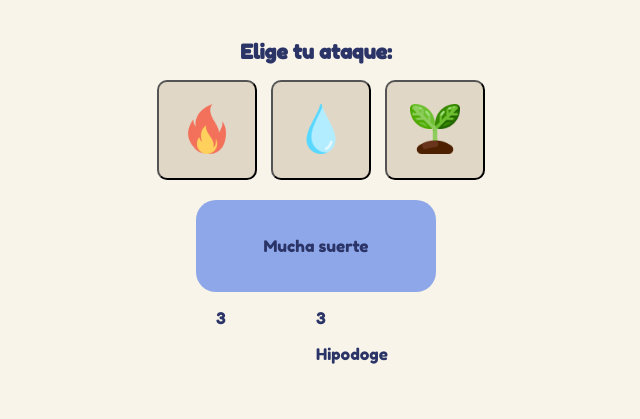
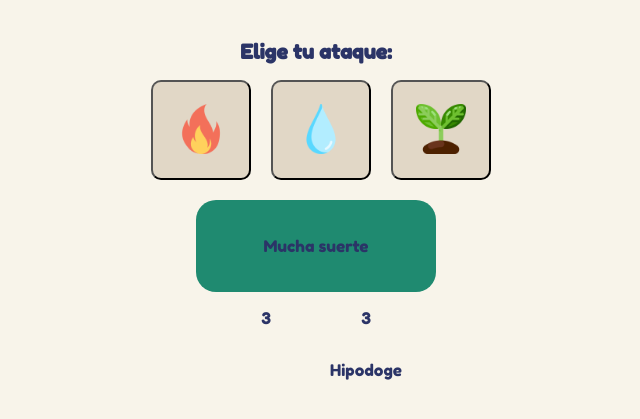
Before and after one commit to MarcoNarvaez/platzi-mokepon, a plain HTML site: page mokepon/mokepon.html in a window 1280 px wide. Both pictures are taken after a click on the button "Continuar". Shown: the part 77-496 px from the top of the page, without its empty margins (324-964 px from the left). Drawn offline with Linux system fonts and the light colour scheme.

Commit message:
practica

```diff
--- a/mokepon/mokepon.html
+++ b/mokepon/mokepon.html
@@ -5,7 +5,6 @@
     <meta http-equiv="X-UA-Compatible" content="IE=edge">
     <meta name="viewport" content="width=device-width, initial-scale=1.0">
     <title>Mokepon!</title>
-    <script src="/mokepon/mokepon.js"></script>
     <link rel="stylesheet" href="/mokepon/styles.css">
 </head>
 <body>
@@ -15,23 +14,23 @@
         <h2 class="subtitulo">Elige tu mascota:</h2>
 
         <div class="tarjetas">
+            <input type="radio" name="mascota" id="hipodoge" />
             <label class="tarjeta-mokepon" for="hipodoge">
                 <p>Hipodoge</p>
                 <img src="/assets/hipodoge.png" alt="hipodoge">
             </label>
-            <input type="radio" name="mascota" id="hipodoge" />
 
+            <input type="radio" name="mascota" id="capipepo" />
             <label class="tarjeta-mokepon" for="capipepo">
                 <p>Capipepo</p>
                 <img src="/assets/capipepo.png" alt="capipepo">
             </label>
-            <input type="radio" name="mascota" id="capipepo" />
 
+            <input type="radio" name="mascota" id="ratigueya" />
             <label class="tarjeta-mokepon" for="ratigueya">
                 <p>Ratigueya</p>
                 <img src="/assets/ratigueya.png" alt="ratigueya">
             </label>
-            <input type="radio" name="mascota" id="ratigueya" />
         </div>
 
         <button id="boton-mascota">Continuar</button>
@@ -42,7 +41,7 @@
 
         <h2 class="subtitulo">Elige tu ataque:</h2>
 
-        <div>
+        <div class="tarjetas-ataques">
             <button id="boton-fuego" class="boton-de-ataque"><img src="/assets/fuego.png" class="img-boton"></button>
             <button id="boton-agua" class="boton-de-ataque"><img src="/assets/soltar.png" class="img-boton"></button>
             <button id="boton-tierra" class="boton-de-ataque"><img src="/assets/planta.png" class="img-boton"></button>
@@ -57,17 +56,18 @@
         </div>
 
         <div class="ataques">
-            <div>
+            <div class="ataques-jugador">
                 <p id="vidas-jugador">3</p>
                 <p id="mascota-jugador"></p>
                 <div id="ataque-jugador"></div>
             </div>
-            <div>
+            <div class="ataques-enemigo">
                 <p id="vidas-enemigo">3</p>
                 <p id="mascota-enemigo"></p>
                 <div id="ataque-enemigo"></div>
             </div>
         </div>
     </section>
+    <script src="/mokepon/mokepon.js"></script>
 </body>
 </html>
--- a/mokepon/styles.css
+++ b/mokepon/styles.css
@@ -21,7 +21,7 @@ body {
     font-size: 20px;
 }
 
-.tarjetas {
+.tarjetas, .tarjetas-ataques {
     display: flex;
     gap: 10px;
 }
@@ -46,6 +46,10 @@ input {
     display: none;
 }
 
+input:checked + label {
+    background-color: #1F8A70;
+}
+
 #boton-mascota {
     width: 120px;
     height: 50px;
@@ -56,6 +60,10 @@ input {
     color: #2B3467;
     font-family: 'Fredoka One', cursive;
     font-size: 15px;
+}
+
+#boton-mascota:hover {
+    background-color: #1F8A70;
 }
 
 #seleccionar-ataque {
@@ -78,7 +86,7 @@ input {
 
 #mensajes {
     width: 200px;
-    background-color: #8EA7E9;
+    background-color: #1F8A70;
     padding: 20px;
     margin-top: 20px;
     border-radius: 20px;
@@ -98,8 +106,14 @@ input {
     grid-template-columns: 100px 100px;
 }
 
+.ataques-jugador, .ataques-enemigo {
+    display: flex;
+    flex-direction: column;
+    align-items: center;
+}
+
 @media (max-width: 360px) {
-    .tarjetas {
+    .tarjetas, .tarjetas-ataques {
         flex-direction: column;
     }
 }
```
